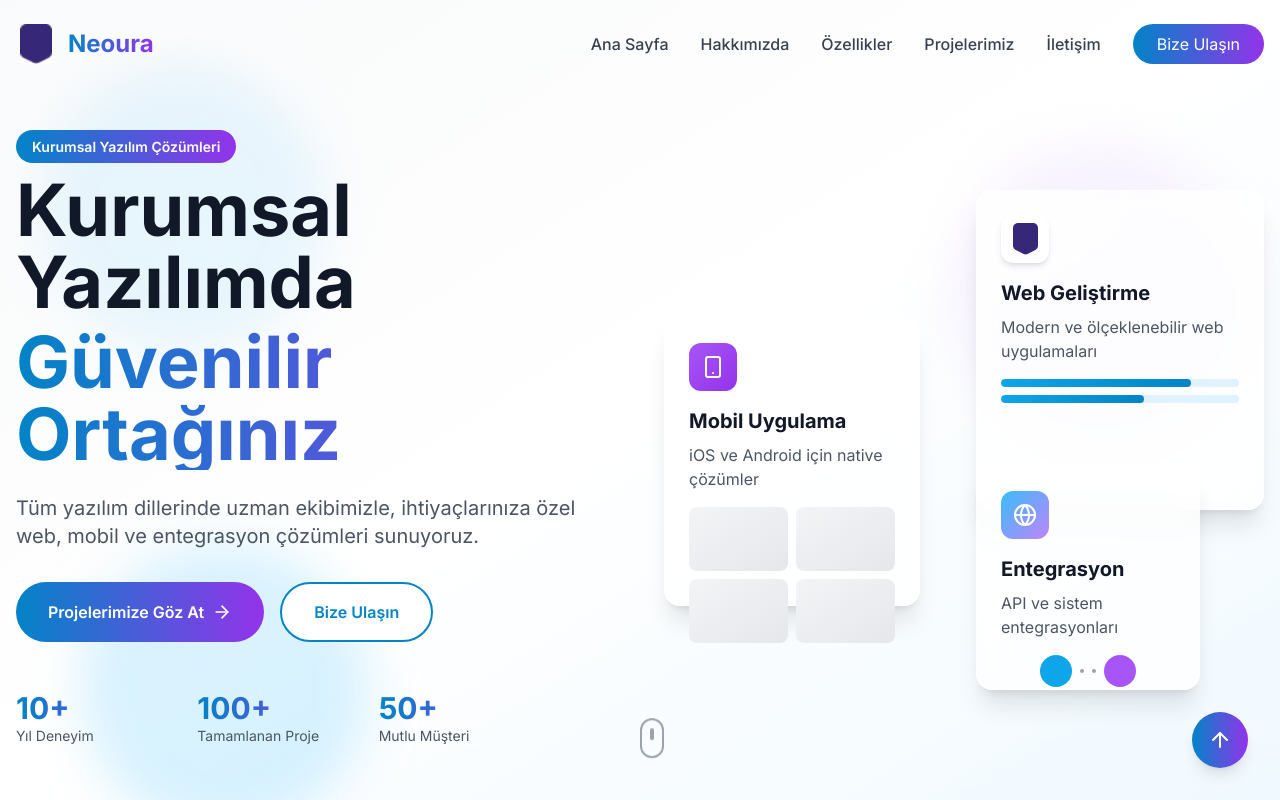
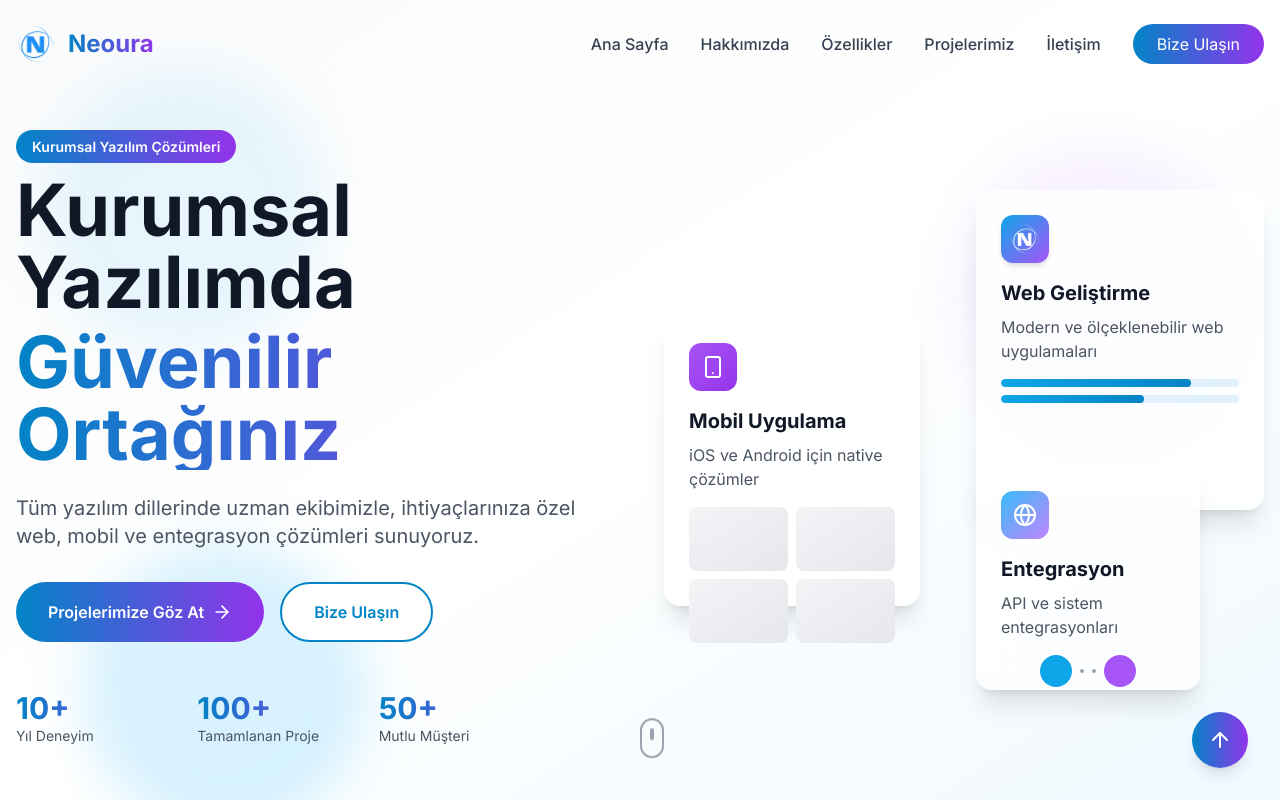
Before and after one commit to fatihdrmaz/neura-web, a Next.js app: page / in a window 1280 px wide. Shown: the top 800 px of the page. Built offline with nearby package versions, Linux system fonts and the light colour scheme.

Commit message:
Add gradient color filter to logo - match brand colors

```diff
--- a/app/globals.css
+++ b/app/globals.css
@@ -33,6 +33,22 @@
   .shadow-glow {
     box-shadow: 0 0 30px rgba(14, 165, 233, 0.3);
   }
+
+  .logo-gradient {
+    filter: brightness(0) saturate(100%) invert(45%) sepia(99%) saturate(2361%) hue-rotate(188deg) brightness(98%) contrast(95%);
+  }
+
+  .logo-gradient-bg {
+    background: linear-gradient(135deg, #0ea5e9 0%, #a855f7 100%);
+    -webkit-mask-image: url('/logo.png');
+    -webkit-mask-size: contain;
+    -webkit-mask-repeat: no-repeat;
+    -webkit-mask-position: center;
+    mask-image: url('/logo.png');
+    mask-size: contain;
+    mask-repeat: no-repeat;
+    mask-position: center;
+  }
 }
 
 /* Smooth scrolling for sections */
--- a/components/Footer.tsx
+++ b/components/Footer.tsx
@@ -1,6 +1,7 @@
 'use client'
 
 import { Facebook, Twitter, Linkedin, Instagram, Github, Mail, Phone, MapPin, ArrowUp } from 'lucide-react'
+import Image from 'next/image'
 
 const Footer = () => {
   const scrollToTop = () => {
@@ -50,11 +51,13 @@ const Footer = () => {
           {/* Brand Section */}
           <div className="lg:col-span-2">
             <a href="#home" className="flex items-center space-x-3 mb-6 group">
-              <div className="w-12 h-12 transform group-hover:scale-110 transition-transform">
-                <img
+              <div className="relative w-12 h-12 transform group-hover:scale-110 transition-transform">
+                <Image
                   src="/logo.png"
                   alt="Neoura Logo"
-                  className="w-full h-full object-contain"
+                  width={48}
+                  height={48}
+                  className="object-contain logo-gradient"
                 />
               </div>
               <span className="text-3xl font-bold gradient-text">Neoura</span>
--- a/components/Header.tsx
+++ b/components/Header.tsx
@@ -2,6 +2,7 @@
 
 import { useState, useEffect } from 'react'
 import { Menu, X } from 'lucide-react'
+import Image from 'next/image'
 
 const Header = () => {
   const [isScrolled, setIsScrolled] = useState(false)
@@ -44,11 +45,14 @@ const Header = () => {
         <div className="flex items-center justify-between">
           {/* Logo */}
           <a href="#home" className="flex items-center space-x-3 group">
-            <div className="w-10 h-10 transform group-hover:scale-110 transition-transform">
-              <img
+            <div className="relative w-10 h-10 transform group-hover:scale-110 transition-transform">
+              <Image
                 src="/logo.png"
                 alt="Neoura Logo"
-                className="w-full h-full object-contain"
+                width={40}
+                height={40}
+                className="object-contain logo-gradient"
+                priority
               />
             </div>
             <span className="text-2xl font-bold gradient-text">Neoura</span>
--- a/components/Hero.tsx
+++ b/components/Hero.tsx
@@ -1,6 +1,7 @@
 'use client'
 
 import { ArrowRight, Code, Smartphone, Globe } from 'lucide-react'
+import Image from 'next/image'
 
 const Hero = () => {
   return (
@@ -70,8 +71,14 @@ const Hero = () => {
           {/* Right Content - Floating Cards */}
           <div className="relative h-[500px] hidden lg:block">
             <div className="absolute top-0 right-0 w-72 h-80 glass-effect rounded-2xl p-6 shadow-xl animate-float">
-              <div className="w-12 h-12 bg-white rounded-xl flex items-center justify-center mb-4 shadow-md">
-                <img src="/logo.png" alt="Neoura" className="w-8 h-8 object-contain" />
+              <div className="w-12 h-12 bg-gradient-to-br from-primary-500 to-secondary-500 rounded-xl flex items-center justify-center mb-4 shadow-md p-2">
+                <Image
+                  src="/logo.png"
+                  alt="Neoura"
+                  width={32}
+                  height={32}
+                  className="object-contain brightness-0 invert"
+                />
               </div>
               <h3 className="text-xl font-bold mb-2">Web Geliştirme</h3>
               <p className="text-gray-600">Modern ve ölçeklenebilir web uygulamaları</p>
--- a/next.config.js
+++ b/next.config.js
@@ -1,6 +1,10 @@
 /** @type {import('next').NextConfig} */
 const nextConfig = {
   reactStrictMode: true,
+  images: {
+    unoptimized: false,
+    domains: [],
+  },
 }
 
 module.exports = nextConfig
```
Also changed, not shown: public/logo.png.
